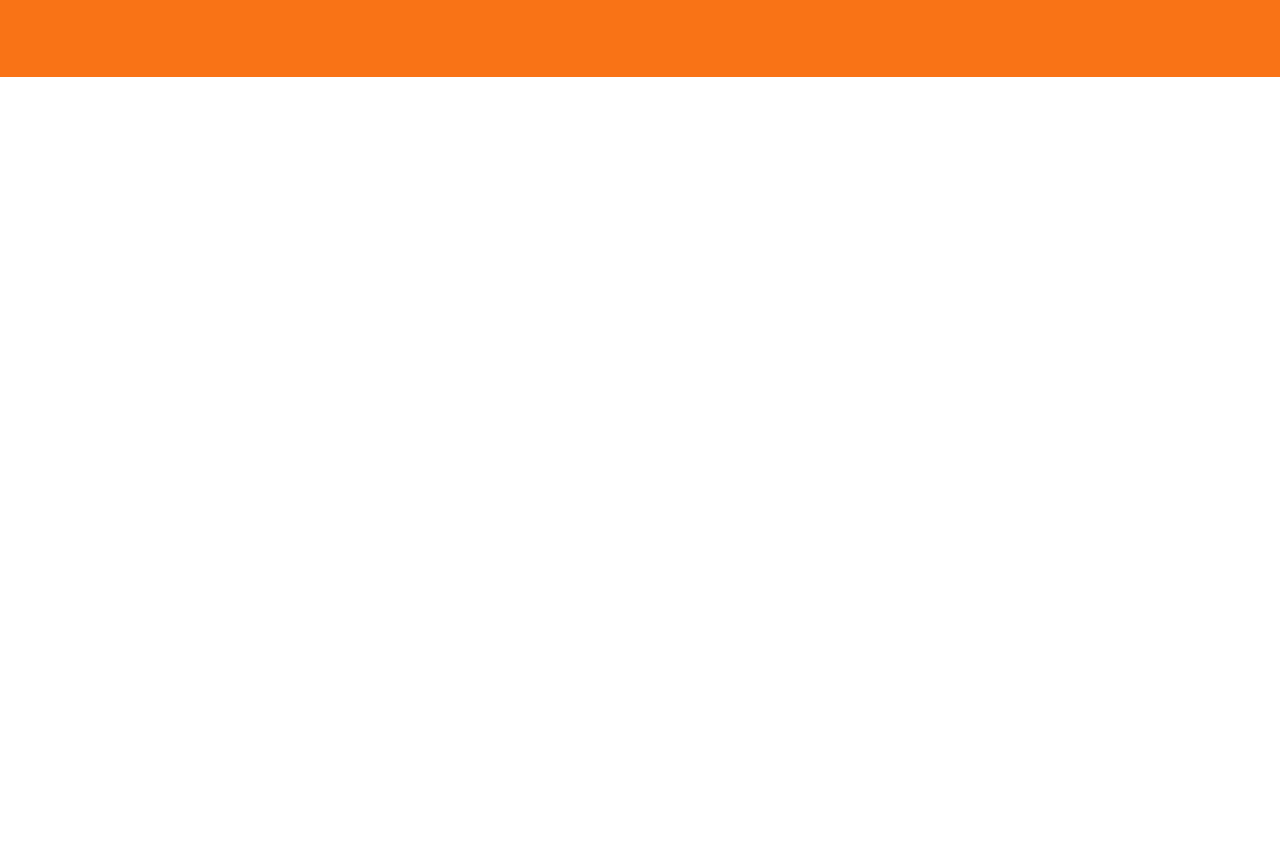
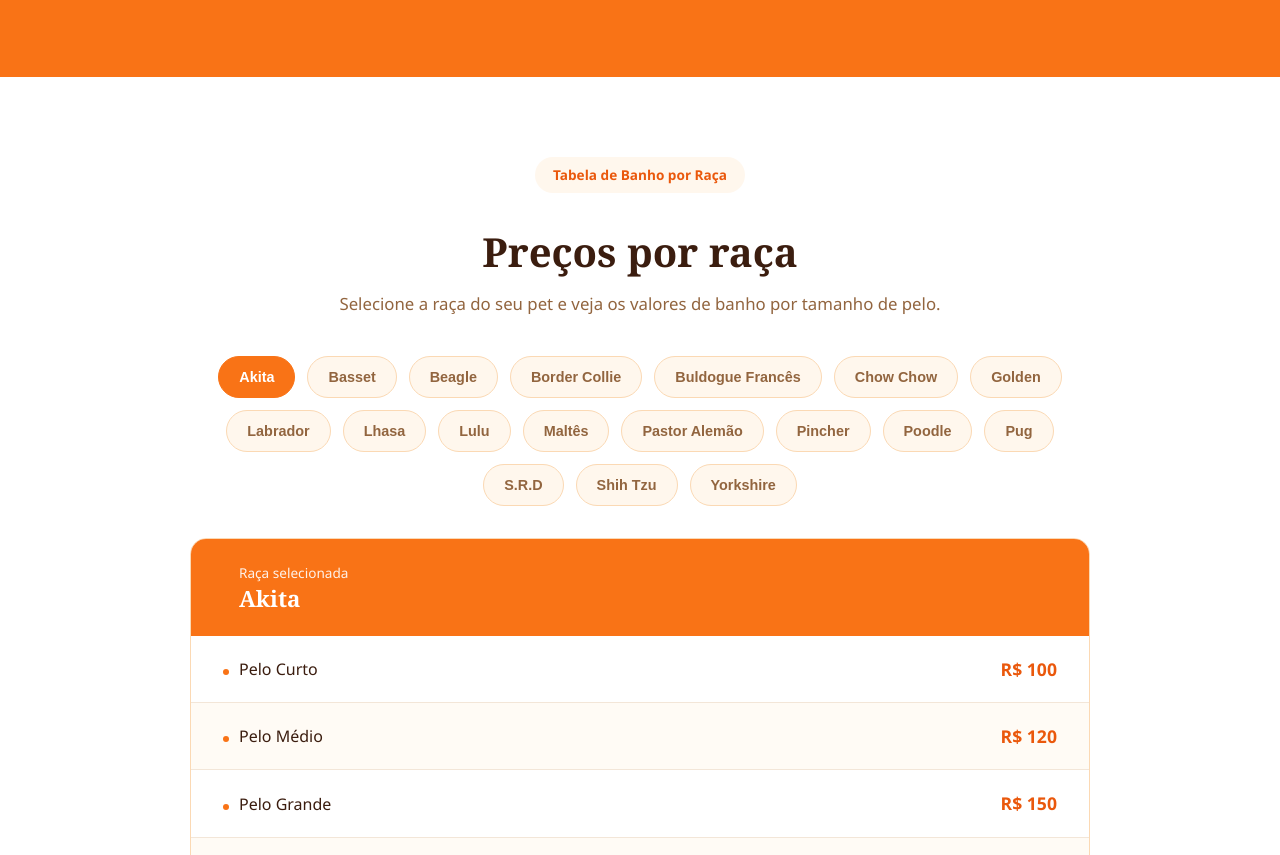
Before and after one commit to LuizFelipeChpp/Projeto-Amigo-PET, a plain HTML site: page index.html in a window 1280 px wide. Shown: the part 1403-2258 px from the top of the page. Before the commit the page ends 1480 px from the top, so only its background shows below. Drawn offline with Linux system fonts and the light colour scheme.

Commit message:
adicionando preço do banho por raças

```diff
--- /dev/null
+++ b/breeds/breeds.json
@@ -0,0 +1,147 @@
+[
+  {
+    "name": "Akita",
+    "precos": [
+      { "tipo": "Pelo Curto", "valor": "R$ 100" },
+      { "tipo": "Pelo Médio", "valor": "R$ 120" },
+      { "tipo": "Pelo Grande", "valor": "R$ 150" }
+    ]
+  },
+  {
+    "name": "Basset",
+    "precos": [
+      { "tipo": "Pelo Curto", "valor": "R$ 70" },
+      { "tipo": "Pelo Médio", "valor": "R$ 85" },
+      { "tipo": "Pelo Grande", "valor": "R$ 105" }
+    ]
+  },
+  {
+    "name": "Beagle",
+    "precos": [
+      { "tipo": "Pelo Curto", "valor": "R$ 65" },
+      { "tipo": "Pelo Médio", "valor": "R$ 80" },
+      { "tipo": "Pelo Grande", "valor": "R$ 100" }
+    ]
+  },
+  {
+    "name": "Border Collie",
+    "precos": [
+      { "tipo": "Pelo Curto", "valor": "R$ 90" },
+      { "tipo": "Pelo Médio", "valor": "R$ 110" },
+      { "tipo": "Pelo Grande", "valor": "R$ 135" }
+    ]
+  },
+  {
+    "name": "Buldogue Francês",
+    "nota": "Disponível até tamanho M",
+    "precos": [
+      { "tipo": "Pelo Curto", "valor": "R$ 60" },
+      { "tipo": "Pelo Médio", "valor": "R$ 75" }
+    ]
+  },
+  {
+    "name": "Chow Chow",
+    "precos": [
+      { "tipo": "Pelo Curto", "valor": "R$ 80" },
+      { "tipo": "Pelo Médio", "valor": "R$ 100" },
+      { "tipo": "Pelo Grande", "valor": "R$ 130" }
+    ]
+  },
+  {
+    "name": "Golden",
+    "precos": [
+      { "tipo": "Pelo Curto", "valor": "R$ 85" },
+      { "tipo": "Pelo Médio", "valor": "R$ 105" },
+      { "tipo": "Pelo Grande", "valor": "R$ 130" }
+    ]
+  },
+  {
+    "name": "Labrador",
+    "precos": [
+      { "tipo": "Pelo Curto", "valor": "R$ 80" },
+      { "tipo": "Pelo Médio", "valor": "R$ 100" },
+      { "tipo": "Pelo Grande", "valor": "R$ 125" }
+    ]
+  },
+  {
+    "name": "Lhasa",
+    "precos": [
+      { "tipo": "Pelo Curto", "valor": "R$ 40" },
+      { "tipo": "Pelo Médio", "valor": "R$ 50" },
+      { "tipo": "Pelo Grande", "valor": "R$ 60" }
+    ]
+  },
+  {
+    "name": "Lulu",
+    "precos": [
+      { "tipo": "Pelo Curto", "valor": "R$ 50" },
+      { "tipo": "Pelo Médio", "valor": "R$ 65" },
+      { "tipo": "Pelo Grande", "valor": "R$ 70" }
+    ]
+  },
+  {
+    "name": "Maltês",
+
+    "precos": [
+      { "tipo": "Pelo Curto", "valor": "R$ 40" },
+      { "tipo": "Pelo Médio", "valor": "R$ 50" },
+      { "tipo": "Pelo Grande", "valor": "R$60" }
+    ]
+  },
+  {
+    "name": "Pastor Alemão",
+    "precos": [
+      { "tipo": "Pelo Curto", "valor": "R$ 95" },
+      { "tipo": "Pelo Médio", "valor": "R$ 115" },
+      { "tipo": "Pelo Grande", "valor": "R$ 140" }
+    ]
+  },
+  {
+    "name": "Pincher",
+    "precos": [
+      { "tipo": "Pelo Curto", "valor": "R$ 55" },
+      { "tipo": "Pelo Médio", "valor": "R$ 70" },
+      { "tipo": "Pelo Grande", "valor": "R$ 90" }
+    ]
+  },
+  {
+    "name": "Poodle",
+    "precos": [
+      { "tipo": "Pelo Curto", "valor": "R$ 45" },
+      { "tipo": "Pelo Médio", "valor": "R$ 50" },
+      { "tipo": "Pelo Grande", "valor": "R$ 60" }
+    ]
+  },
+  {
+    "name": "Pug",
+    "precos": [
+      { "tipo": "Pelo Curto", "valor": "R$ 55" },
+      { "tipo": "Pelo Médio", "valor": "R$ 70" },
+      { "tipo": "Pelo Grande", "valor": "R$ 90" }
+    ]
+  },
+  {
+    "name": "S.R.D",
+    "precos": [
+      { "tipo": "Pelo Curto", "valor": "R$ 40" },
+      { "tipo": "Pelo Médio", "valor": "R$ 50" },
+      { "tipo": "Pelo Grande", "valor": "R$ 60 a 70" }
+    ]
+  },
+  {
+    "name": "Shih Tzu",
+    "precos": [
+      { "tipo": "Pelo Curto", "valor": "R$ 40" },
+      { "tipo": "Pelo Médio", "valor": "R$ 50" },
+      { "tipo": "Pelo Grande", "valor": "R$ 60" }
+    ]
+  },
+  {
+    "name": "Yorkshire",
+    "precos": [
+      { "tipo": "Pelo Curto", "valor": "R$ 40" },
+      { "tipo": "Pelo Médio", "valor": "R$ 50" },
+      { "tipo": "Pelo Grande", "valor": "R$ 60" }
+    ]
+  }
+]
--- a/index.html
+++ b/index.html
@@ -1,11 +1,13 @@
 <!DOCTYPE html>
 <html lang="pt-BR">
+
 <head>
   <meta charset="UTF-8">
   <meta name="viewport" content="width=device-width, initial-scale=1.0">
   <title>PetAmor | Cuidado de verdade para o seu pet</title>
   <link rel="stylesheet" href="style.css">
 </head>
+
 <body>
 
   <!-- HEADER -->
@@ -81,7 +83,7 @@
           <div class="card__icon">✂️</div>
           <h3>Banho &amp; Tosa</h3>
           <p>Deixamos seu pet cheiroso, limpo e lindo com produtos premium e carinho de verdade.</p>
-          <a href="#" class="card__link">Agendar este serviço →</a>
+          <a href="#" class="card__link">Ver este serviço →</a>
         </div>
 
         <div class="card">
@@ -102,12 +104,50 @@
 
       <div class="services__cta">
         <a href="#" class="btn btn--white">
-          <span class="icon">💬</span> Agendar um serviço agora
+          <span> <img src="assets/imgs/logos/whatsapp.png" alt=" logo whatsapp" class="icon"></span> Agendar um serviço
+          agora
         </a>
+      </div>
+    </div>
+  </section>
+
+  <!-- PREÇOS POR RAÇA -->
+  <section id="precos" class="pricing">
+    <div class="container">
+      <div class="pricing__header">
+        <span class="badge">Tabela de Banho por Raça</span>
+        <h2 class="pricing__title">Preços por raça</h2>
+        <p class="pricing__text">
+          Selecione a raça do seu pet e veja os valores de banho por tamanho de pelo.
+        </p>
+      </div>
+
+      <!-- Botões das raças, gerados via JS a partir do array "breeds" -->
+      <div class="breed-list" id="breedList"></div>
+
+      <!-- Card de preços, atualizado via JS conforme a raça clicada -->
+      <div class="price-card">
+        <div class="price-card__header">
+          <span class="price-card__icon" id="priceIcon">🐕</span>
+          <div>
+            <span class="price-card__label">Raça selecionada</span>
+            <h3 id="priceCardTitle">—</h3>
+          </div>
+        </div>
+
+        <ul class="price-list" id="priceList"></ul>
+
+        <div class="price-card__footer">
+          <span class="price-card__note">Dúvidas sobre o tamanho do pelo? Fale com a gente!</span>
+          <a href="#" class="btn btn--primary btn--small">
+            <img src="assets/imgs/logos/whatsapp.png" alt="WhatsApp" class="icon"> Agendar agora
+          </a>
+        </div>
       </div>
     </div>
   </section>
 
   <script src="js/main.js"></script>
 </body>
+
 </html>
--- /dev/null
+++ b/js/main.js
@@ -0,0 +1,80 @@
+// ===============================
+// ESTADO E ELEMENTOS DA PÁGINA
+// ===============================
+let breeds = [];
+
+const breedListEl = document.getElementById("breedList");
+const priceIconEl = document.getElementById("priceIcon");
+const priceCardTitleEl = document.getElementById("priceCardTitle");
+const priceListEl = document.getElementById("priceList");
+
+
+fetch("breeds/breeds.json")
+  .then((response) => {
+    if (!response.ok) {
+      throw new Error("Não foi possível carregar breeds.json");
+    }
+    return response.json();
+  })
+  .then((data) => {
+    breeds = data;
+    renderBreedButtons();
+    selectBreed(0);
+  })
+  .catch((error) => {
+    console.error("Erro ao carregar as raças:", error);
+  });
+
+// ===============================
+// RENDERIZAÇÃO DA TABELA DE PREÇOS
+// ===============================
+
+// Cria um botão de raça na tela
+function renderBreedButtons() {
+  breedListEl.innerHTML = "";
+
+  breeds.forEach((breed, index) => {
+    const button = document.createElement("button");
+    button.className = "breed-btn";
+    button.textContent = breed.name; // sem emoji no botão, só o nome
+    button.dataset.index = index;
+
+    if (index === 0) button.classList.add("breed-btn--active");
+
+    button.addEventListener("click", () => selectBreed(index));
+    breedListEl.appendChild(button);
+  });
+}
+
+// Atualiza o card com a raça escolhida
+function selectBreed(index) {
+  const breed = breeds[index];
+
+  // Atualiza qual botão está marcado como ativo
+  document.querySelectorAll(".breed-btn").forEach((btn) => {
+    btn.classList.toggle("breed-btn--active", Number(btn.dataset.index) === index);
+  });
+
+  // Atualiza o cabeçalho do card
+  priceIconEl.textContent = breed.emoji;
+  priceCardTitleEl.textContent = breed.name;
+
+  // Atualiza a lista de preços
+  priceListEl.innerHTML = "";
+  breed.precos.forEach((preco) => {
+    const li = document.createElement("li");
+    li.innerHTML = `
+      <span><span class="dot"></span>${preco.tipo}</span>
+      <strong>${preco.valor}</strong>
+    `;
+    priceListEl.appendChild(li);
+  });
+
+  // Se a raça tiver uma observação (ex: "Disponível até tamanho M"), mostra
+  if (breed.nota) {
+    const li = document.createElement("li");
+    li.className = "price-list__nota";
+    li.textContent = `ℹ️ ${breed.nota}`;
+    priceListEl.appendChild(li);
+  }
+}
--- a/style.css
+++ b/style.css
@@ -281,7 +281,145 @@ img {
   font-size: 0.9rem;
 }
 
-/* ===== RESPONSIVO ===== */
+/* ===== PREÇOS POR RAÇA ===== */
+.pricing {
+  padding: 80px 0;
+  text-align: center;
+}
+
+.pricing__header {
+  max-width: 620px;
+  margin: 0 auto 40px;
+}
+
+.pricing__title {
+  font-size: 2.5rem;
+  margin: 16px 0;
+}
+
+.pricing__text {
+  color: var(--text-muted);
+  font-size: 1.05rem;
+}
+
+.breed-list {
+  display: flex;
+  flex-wrap: wrap;
+  justify-content: center;
+  gap: 12px;
+  max-width: 900px;
+  margin: 0 auto 32px;
+}
+
+.breed-btn {
+  padding: 12px 20px;
+  border-radius: 999px;
+  border: 1px solid #FBD9B4;
+  background: var(--cream);
+  color: var(--text-muted);
+  font-weight: 600;
+  font-size: 0.9rem;
+  cursor: pointer;
+  transition: all 0.15s ease;
+}
+
+.breed-btn:hover {
+  border-color: var(--orange);
+  color: var(--orange-dark);
+}
+
+.breed-btn--active {
+  background: var(--orange);
+  border-color: var(--orange);
+  color: var(--white);
+}
+
+.price-card {
+  max-width: 900px;
+  margin: 0 auto;
+  border-radius: var(--radius);
+  overflow: hidden;
+  border: 1px solid #FBD9B4;
+  text-align: left;
+}
+
+.price-card__header {
+  background: var(--orange);
+  color: var(--white);
+  display: flex;
+  align-items: center;
+  gap: 16px;
+  padding: 24px 32px;
+}
+
+.price-card__icon {
+  font-size: 1.8rem;
+}
+
+.price-card__label {
+  display: block;
+  font-size: 0.85rem;
+  opacity: 0.9;
+}
+
+.price-card__header h3 {
+  font-size: 1.4rem;
+  margin-top: 2px;
+}
+
+.price-list {
+  list-style: none;
+}
+
+.price-list li {
+  display: flex;
+  align-items: center;
+  justify-content: space-between;
+  padding: 20px 32px;
+  border-bottom: 1px solid #F3E6D8;
+  font-size: 1rem;
+}
+
+.price-list li:nth-child(even) {
+  background: var(--cream-light);
+}
+
+.price-list li strong {
+  color: var(--orange-dark);
+  font-size: 1.1rem;
+}
+
+.dot {
+  display: inline-block;
+  width: 6px;
+  height: 6px;
+  border-radius: 50%;
+  background: var(--orange);
+  margin-right: 10px;
+}
+
+.price-list__nota {
+  color: var(--text-muted);
+  font-size: 0.9rem;
+  font-style: italic;
+}
+
+.price-card__footer {
+  display: flex;
+  align-items: center;
+  justify-content: space-between;
+  gap: 16px;
+  padding: 20px 32px;
+  flex-wrap: wrap;
+  background: var(--cream-light);
+}
+
+.price-card__note {
+  color: var(--text-muted);
+  font-size: 0.9rem;
+}
+
+/*RESPONSIVIDADE MOBILE*/
 @media (max-width: 900px) {
   .nav {
     display: none;
```
